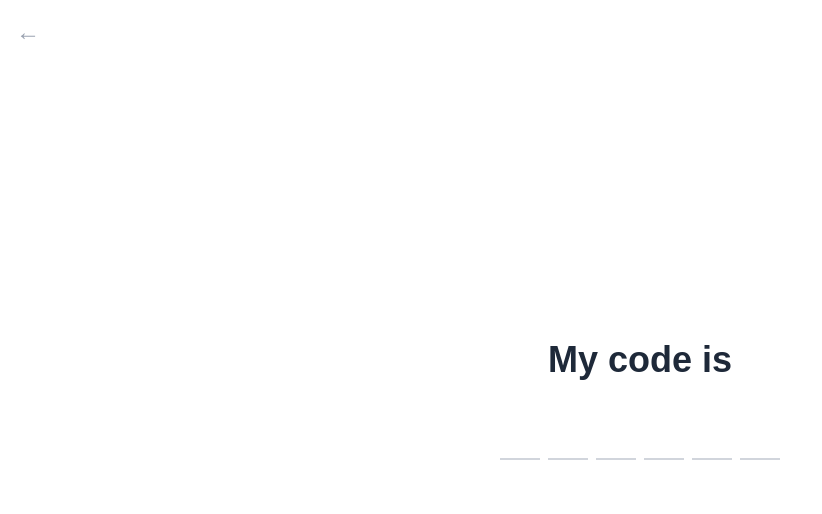
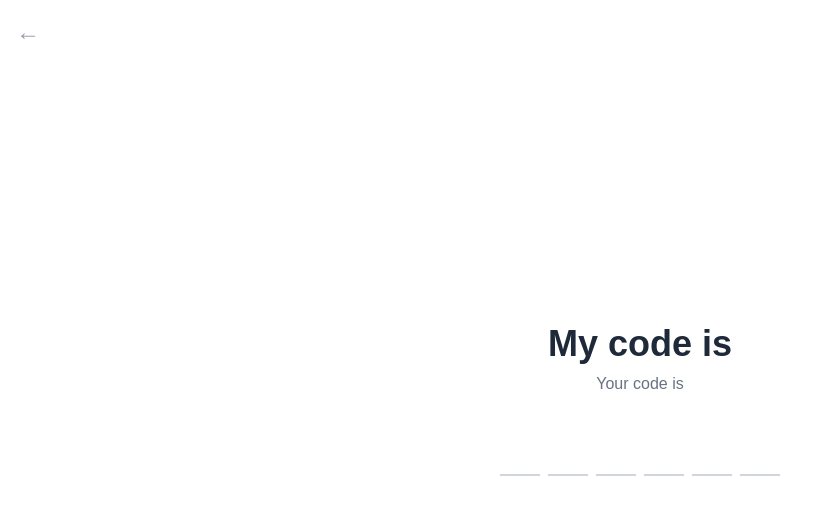
Before and after one commit to ArturWebDev1/tinder_clone_project, a Next.js app in the folder frontend/: page /my-code-is in a window 1280 px wide. Shown: the top 514 px of the page, without its empty margins (0-822 px from the left). Built offline with nearby package versions, Linux system fonts and the light colour scheme.

Commit message:
Display code.

```diff
--- a/frontend/src/app/my-code-is/page.tsx
+++ b/frontend/src/app/my-code-is/page.tsx
@@ -74,6 +74,8 @@ export default function MyCodeIsPage() {
       <div className="flex w-full flex-col items-center">
         <h1 className="text-4xl font-bold text-gray-800">My code is</h1>
 
+        <p className='font-light text-gray-500 mt-2'>Your code is {localStorage.getItem("code")}</p>
+
         <div className="mt-8 flex justify-center gap-2">
           {code.map((digit, index) => (
             <input
```
